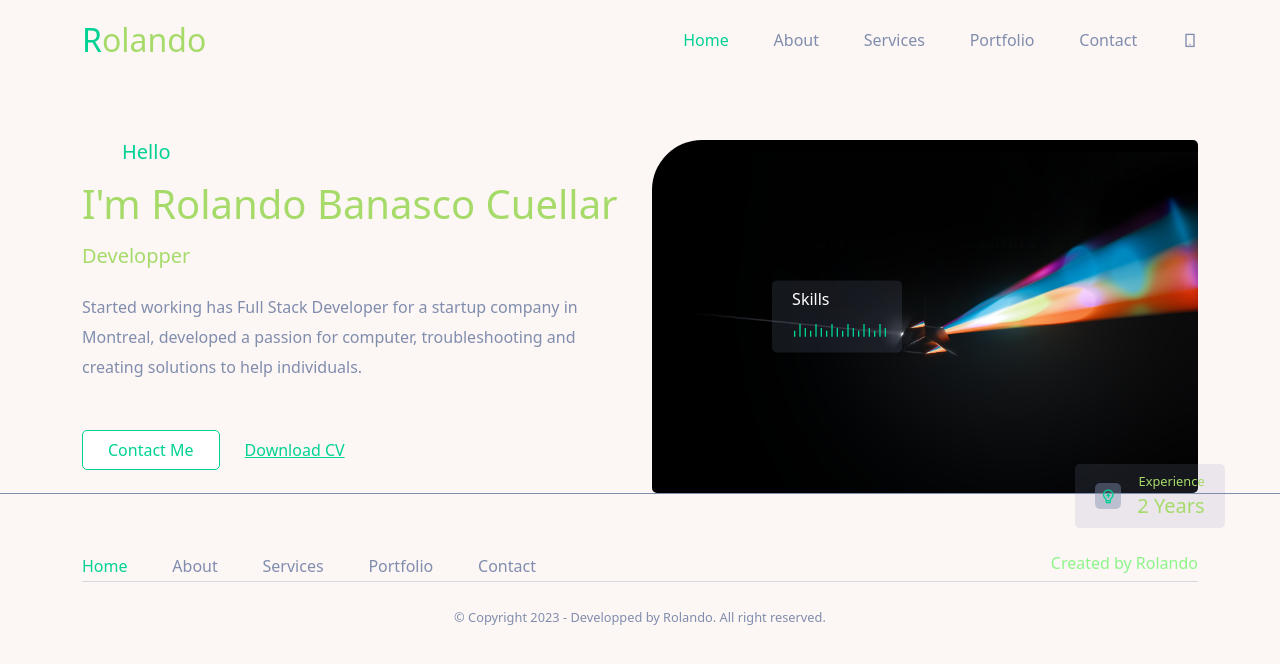
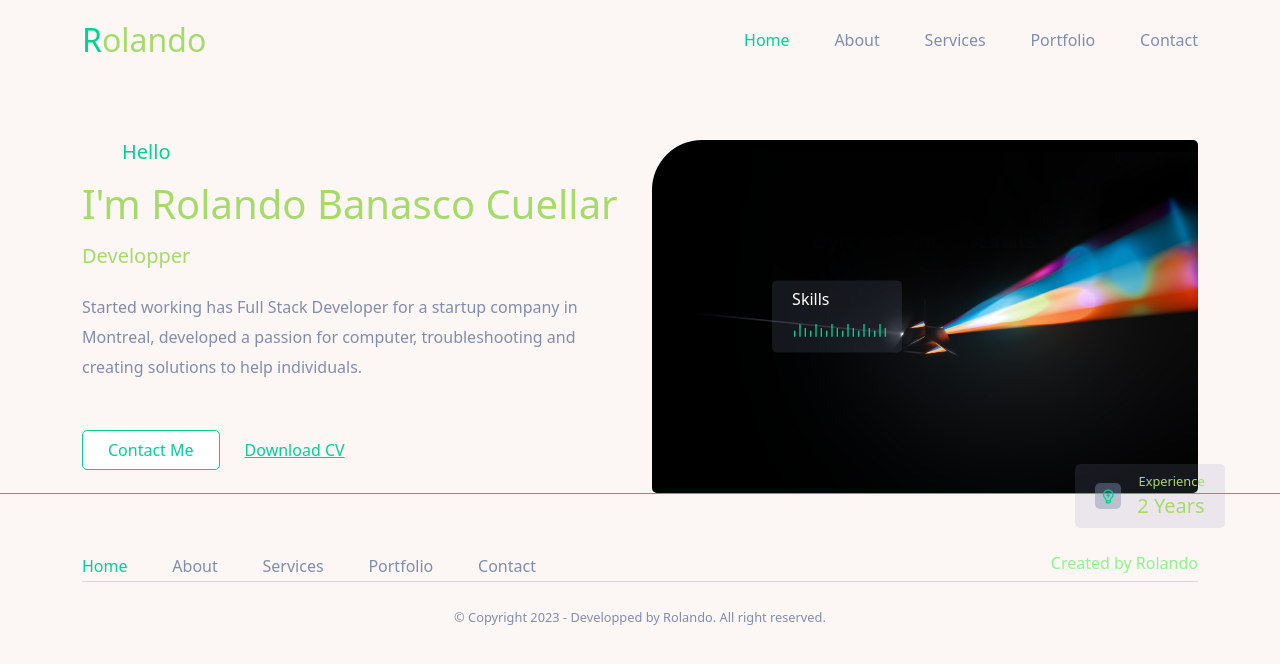
Before and after one commit to rbcuellar98/portfolio.next, a Next.js app: page / in a window 1280 px wide. Shown: the top 664 px of the page. Built offline with nearby package versions, Linux system fonts and the light colour scheme.

Commit message:
night mode

```diff
--- a/components/Header/Header.jsx
+++ b/components/Header/Header.jsx
@@ -3,6 +3,7 @@ import React from "react";
 import {Container} from 'reactstrap';
 import styles from './header.module.css';
 import Link from 'next/link';
+import {ThemeProvider} from 'next-themes';
 
 const NAV__LINK = [
     {
@@ -44,15 +45,12 @@ const Header = () => {
                             <Link href={item.path} key={index}>{item.display}</Link>
                         ))
                         }
-                        <div className={`styles.nav__right`}>
-                            <p className=" d-flex align-items-center gap-3 mb-0">
-                                {" "}
-                                <i className="ri-smartphone-line"></i></p>
-                        </div>
+
 
                     </div>
                 </div>
             </div>
+            <ThemeProvider enableSystem={true} attribute="class"></ThemeProvider>
         </Container>
     </header>
 };
--- a/pages/index.js
+++ b/pages/index.js
@@ -5,6 +5,8 @@ import Hero from '../components/UI/Hero';
 import {Fragment} from 'react';
 
 export default function Home() {
+
+
   return (
     <Fragment>
       <Hero />
--- a/styles/globals.css
+++ b/styles/globals.css
@@ -1,7 +1,7 @@
-@import url('https://fonts.googleapis.com/css2?family=Quicksand:wght@300;400;500;600;700&display=swap');
 @tailwind base;
 @tailwind components;
 @tailwind utilities;
+@import url('https://fonts.googleapis.com/css2?family=Quicksand:wght@300;400;500;600;700&display=swap');
 
 
 html,
--- a/styles/hero.module.css
+++ b/styles/hero.module.css
@@ -95,6 +95,7 @@
       left: 5%;
     }
 
+
     .hero__skills h6,
     .hero__skills span i {
       font-size: 0.7rem;
```
